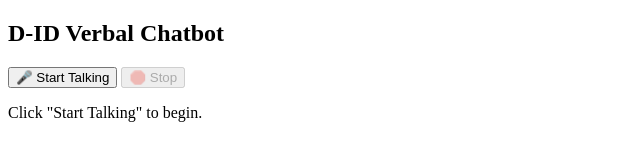
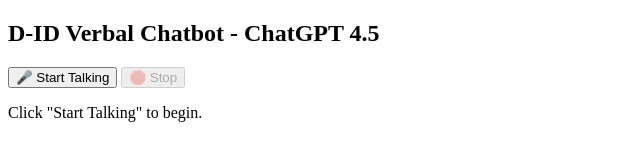
Before and after one commit to jasonpauljohnston/chatbot1, a plain HTML site: page index.html in a window 1280 px wide. Shown: the whole page, without its empty margins (0-640 px from the left). Drawn offline with Linux system fonts and the light colour scheme.

Commit message:
Update index.html

```diff
--- a/index.html
+++ b/index.html
@@ -5,7 +5,7 @@
     <title>D-ID Verbal Chatbot</title>
 </head>
 <body>
-    <h2>D-ID Verbal Chatbot</h2>
+    <h2>D-ID Verbal Chatbot - ChatGPT 4.5</h2>
     <button id="start-btn">🎤 Start Talking</button>
     <button id="stop-btn" disabled>🛑 Stop</button>
     <p id="status">Click "Start Talking" to begin.</p>
```
